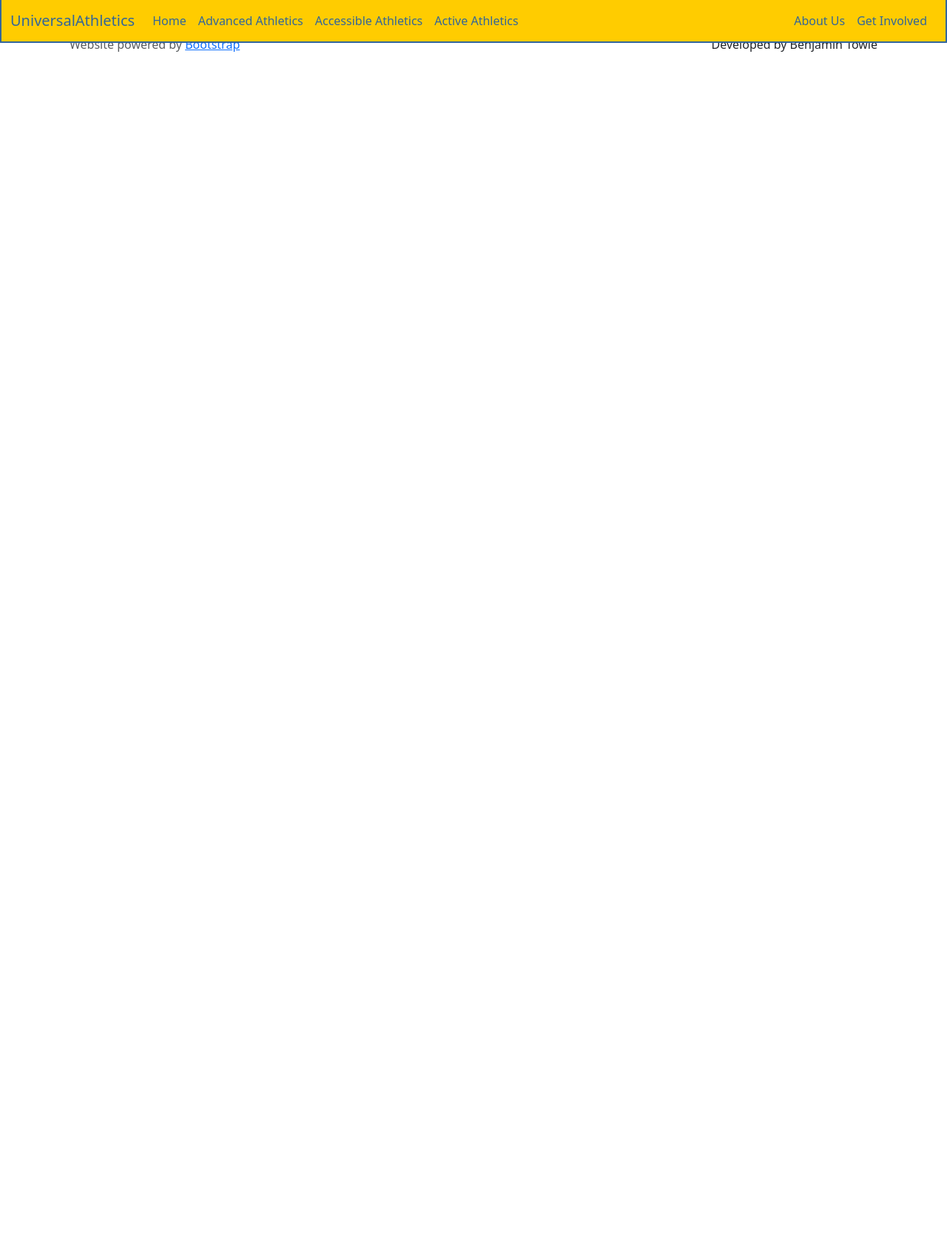
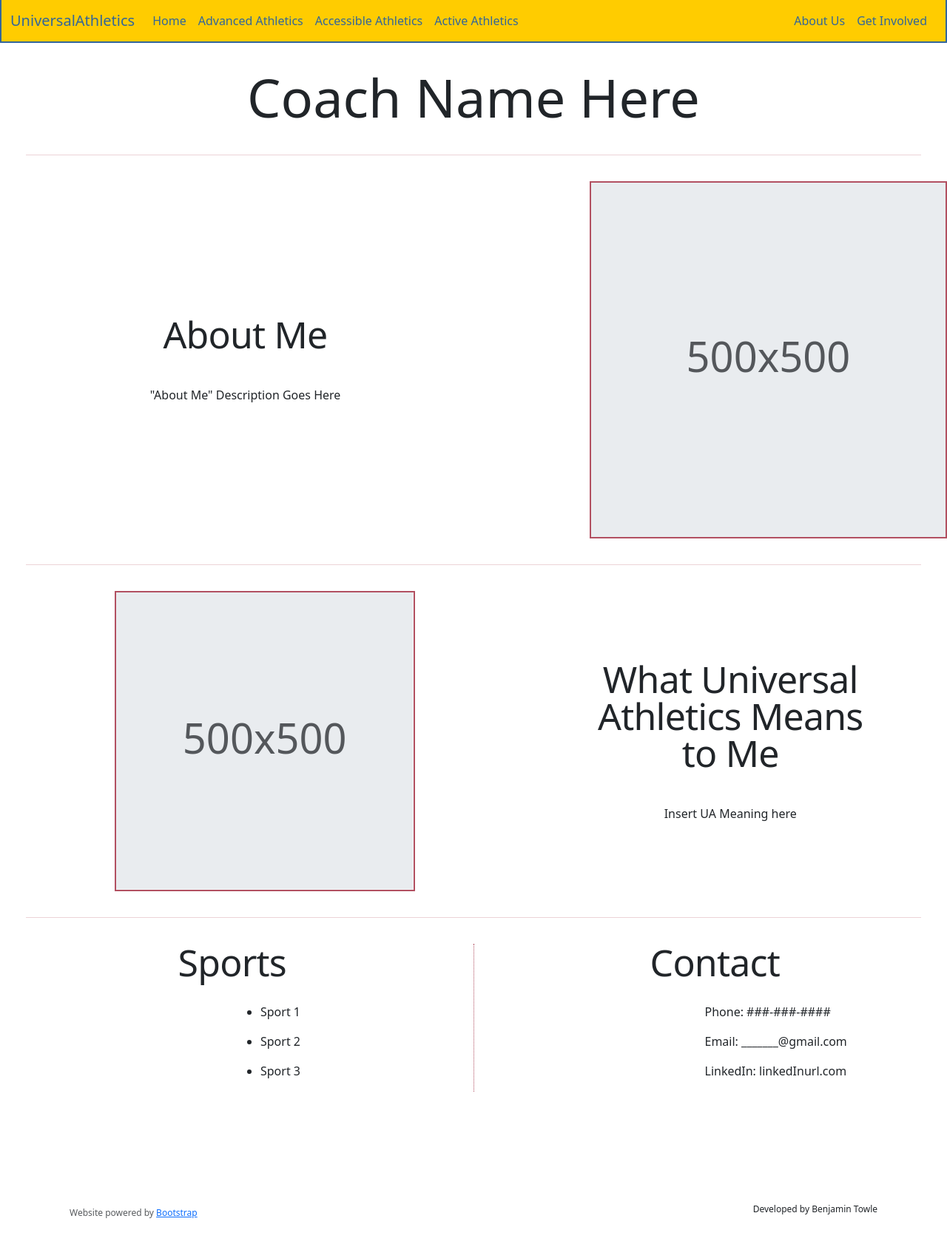
Before and after one commit to benjamintowle04/Universal-Athletics, a plain HTML site: page coach_spotlight.html in a window 1280 px wide. Shown: the whole page at 74% size. Before the commit the page ends 800 px from the top, so only its background shows below. Drawn offline with nearby package versions, Linux system fonts and the light colour scheme.

Commit message:
General layout of the coach info page is complete

```diff
--- /dev/null
+++ b/coach_spotlight.css
@@ -0,0 +1,216 @@
+/* GLOBAL STYLES
+-------------------------------------------------- */
+/* Padding below the footer and lighter body text */
+
+body {
+  padding-top: 3rem;
+  padding-bottom: 3rem;
+  color: rgb(var(--bs-tertiary-color-rgb));
+}
+
+
+/* CUSTOMIZE THE CAROUSEL
+-------------------------------------------------- */
+
+/* Carousel base class */
+.carousel {
+  margin-bottom: 4rem;
+}
+/* Since positioning the image, we need to help out the caption */
+.carousel-caption {
+  bottom: 3rem;
+  z-index: 10;
+}
+
+/* Declare heights because of positioning of img element */
+.carousel-item {
+  height: 32rem;
+}
+
+
+/* MARKETING CONTENT
+-------------------------------------------------- */
+
+/* Center align the text within the three columns below the carousel */
+.marketing .col-lg-4 {
+  margin-bottom: 1.5rem;
+  text-align: center;
+}
+/* rtl:begin:ignore */
+.marketing .col-lg-4 p {
+  margin-right: .75rem;
+  margin-left: .75rem;
+}
+/* rtl:end:ignore */
+
+
+/* Featurettes
+------------------------- */
+
+.featurette-divider {
+  margin: 5rem 0; /* Space out the Bootstrap <hr> more */
+}
+
+/* Thin out the marketing headings */
+/* rtl:begin:remove */
+.featurette-heading {
+  letter-spacing: -.05rem;
+}
+
+/* rtl:end:remove */
+
+/* RESPONSIVE CSS
+-------------------------------------------------- */
+
+@media (min-width: 40em) {
+  /* Bump up size of carousel content */
+  .carousel-caption p {
+    margin-bottom: 1.25rem;
+    font-size: 1.25rem;
+    line-height: 1.4;
+  }
+
+  .featurette-heading {
+    font-size: 50px;
+  }
+}
+
+@media (min-width: 62em) {
+  .featurette-heading {
+    margin-top: 7rem;
+  }
+}
+
+#myCarousel {
+  margin-bottom: 10px;
+}
+.row {
+  margin-top: 20px;
+}
+.h2 {
+  text-align: center;
+  margin-bottom: 45px;
+}
+
+.navbar-right {
+  margin-right: 5px;
+  align-items: right;
+}
+
+.coach-spotlight-description {
+  margin-bottom: 3px;
+}
+
+:root {
+  --ua-blue: #336699;
+  --ua-yellow: #FFCC00;
+  --ua-green: #669966;
+  --ua-pink: rgb(178, 80, 97);
+}
+
+.custom-navbar {
+  background-color: var(--ua-yellow);
+  border-bottom: 2px solid var(--ua-blue);
+  border-left: 2px solid var(--ua-blue);
+  border-right: 2px solid var(--ua-blue);
+
+}
+
+.nav-text {
+  color: var(--ua-blue);
+}
+
+.btn-primary {
+  background-color: var(--ua-green);
+  border: 2px solid var(--ua-green);
+}
+
+.btn-primary:hover {
+  background-color: var(--ua-blue);
+  border: 2px solid var(--ua-blue);
+
+}
+
+
+.navbar-brand:hover {
+  color: var(--ua-blue);
+}
+
+
+.bd-placeholder-img {
+  border: 2px solid var(--ua-pink);
+
+}
+
+footer {
+  margin-top: 150px;
+}
+
+.coach-footer-text {
+  font-size: 12px;
+}
+
+
+.container-coach-heading {
+  position: relative;
+}
+
+.coach-title {
+  margin-top: 40px;
+  text-align: center;
+}
+
+.featurette-divider {
+  color: var(--ua-pink);
+  margin: 35px;
+}
+
+.featurette-heading, .featurette-description{
+  text-align: center;
+  margin: auto;
+}
+
+.bd-placeholder-img {
+  align-self: center;
+}
+
+.row {
+  display: flex;
+  align-items: center;
+}
+
+.col {
+  flex: 1;
+}
+
+.col-text-left {
+  margin-right: 200px;
+  margin-left: 90px;
+}
+
+.svg-col-right {
+  margin-right: 0px;
+}
+
+.col-text-right {
+  margin-right: 90px;
+  margin-left: 200px;
+}
+
+.svg-col-left {
+  margin-left: 155px;
+}
+
+.col-sports {
+  border-right: 1px dotted var(--ua-pink);
+}
+
+.col-sports .featurette-list .list-container{
+  margin-top: 30px;
+  margin-left: 320px;
+}
+
+.contact-container {
+  margin-top: 30px;
+  margin-left: 300px;
+}
--- a/coach_spotlight.html
+++ b/coach_spotlight.html
@@ -1,19 +1,17 @@
-<!doctype html>
+<!DOCTYPE html>
 <html lang="en" data-bs-theme="auto">
-
     <head>
         <meta charset="utf-8">
         <meta name="viewport" content="width=device-width, initial-scale=1">
         <meta name="generator" content="Hugo 0.118.2">
         <title>Universal Athletics - Home</title>
-
         <link rel="canonical" href="https://getbootstrap.com/docs/5.3/examples/carousel/">
-    <link href="https://cdn.jsdelivr.net/npm/bootstrap@5.3.3/dist/css/bootstrap.min.css" rel="stylesheet"
-        integrity="sha384-QWTKZyjpPEjISv5WaRU9OFeRpok6YctnYmDr5pNlyT2bRjXh0JMhjY6hW+ALEwIH" crossorigin="anonymous">
-
-
-
-
+        <link
+            href="https://cdn.jsdelivr.net/npm/bootstrap@5.3.3/dist/css/bootstrap.min.css"
+            rel="stylesheet"
+            integrity="sha384-QWTKZyjpPEjISv5WaRU9OFeRpok6YctnYmDr5pNlyT2bRjXh0JMhjY6hW+ALEwIH"
+            crossorigin="anonymous"
+        >
         <style>
       .bd-placeholder-img {
         font-size: 1.125rem;
@@ -32,10 +30,11 @@
       .b-example-divider {
         width: 100%;
         height: 3rem;
-            background-color: rgba(0, 0, 0, .1);
-            border: solid rgba(0, 0, 0, .15);
+        background-color: rgba(0, 0, 0, 0.1);
+        border: solid rgba(0, 0, 0, 0.15);
         border-width: 1px 0;
-            box-shadow: inset 0 .5em 1.5em rgba(0, 0, 0, .1), inset 0 .125em .5em rgba(0, 0, 0, .15);
+        box-shadow: inset 0 0.5em 1.5em rgba(0, 0, 0, 0.1),
+          inset 0 0.125em 0.5em rgba(0, 0, 0, 0.15);
       }
 
       .b-example-vr {
@@ -45,7 +44,7 @@
       }
 
       .bi {
-            vertical-align: -.125em;
+        vertical-align: -0.125em;
         fill: currentColor;
       }
 
@@ -92,67 +91,182 @@
         display: block !important;
       }
         </style>
-
-
         <!-- Custom styles for this template -->
-    <link href="./index.css" rel="stylesheet">
+        <link href="./coach_spotlight.css" rel="stylesheet">
     </head>
-
     <body>
-    <script src="https://cdn.jsdelivr.net/npm/bootstrap@5.3.3/dist/js/bootstrap.min.js"
-        integrity="sha384-0pUGZvbkm6XF6gxjEnlmuGrJXVbNuzT9qBBavbLwCsOGabYfZo0T0to5eqruptLy"
-        crossorigin="anonymous"></script>
-
-
+        <script src="https://cdn.jsdelivr.net/npm/bootstrap@5.3.3/dist/js/bootstrap.min.js" integrity="sha384-0pUGZvbkm6XF6gxjEnlmuGrJXVbNuzT9qBBavbLwCsOGabYfZo0T0to5eqruptLy" crossorigin="anonymous"></script>
         <header id="navbar-header">
             <nav id="navigation" class="navbar navbar-expand-md navbar-dark fixed-top custom-navbar">
                 <div class="container-fluid">
                     <a class="navbar-brand nav-text">UniversalAthletics</a>
-                <button class="navbar-toggler" type="button" data-bs-toggle="collapse" data-bs-target="#navbarCollapse"
-                    aria-controls="navbarCollapse" aria-expanded="false" aria-label="Toggle navigation">
+                    <button
+                        class="navbar-toggler"
+                        type="button"
+                        data-bs-toggle="collapse"
+                        data-bs-target="#navbarCollapse"
+                        aria-controls="navbarCollapse"
+                        aria-expanded="false"
+                        aria-label="Toggle navigation"
+                    >
                         <span class="navbar-toggler-icon"></span>
                     </button>
                     <div class="collapse navbar-collapse" id="navbarCollapse">
                         <ul class="navbar-nav me-auto mb-2 mb-md-0">
                             <li class="nav-item">
-                            <a class="nav-link nav-text" aria-current="page" href="./index.html">Home</a>
+                                <a class="nav-link nav-text" aria-current="page" href="./index.html">
+                                    Home
+                                </a
+                >
                             </li>
                             <li class="nav-item">
-                            <a class="nav-link nav-text" aria-current="page" href="#">Advanced Athletics</a>
+                                <a class="nav-link nav-text" aria-current="page" href="#">
+                                    Advanced Athletics
+                                </a
+                >
                             </li>
                             <li class="nav-item">
                                 <a class="nav-link nav-text" href="#">Accessible Athletics</a>
                             </li>
                             <li class="nav-item">
-                            <a class="nav-link nav-text" aria-disabled="true">Active Athletics</a>
+                                <a class="nav-link nav-text" aria-disabled="true">
+                                    Active Athletics
+                                </a
+                >
                             </li>
                         </ul>
                         <ul class="navbar-nav navbar-right">
                             <li class="nav-item">
-                            <a class="nav-link nav-text" aria-current="page" href="#">About Us</a>
+                                <a class="nav-link nav-text" aria-current="page" href="#">
+                                    About Us
+                                </a
+                >
                             </li>
                             <li class="nav-item">
-                            <a class="nav-link nav-text" aria-current="page" href="#">Get Involved</a>
+                                <a class="nav-link nav-text" aria-current="page" href="#">
+                                    Get Involved
+                                </a
+                >
                             </li>
                         </ul>
                     </div>
                 </div>
             </nav>
         </header>
-
         <main>
-
+            <div class="container-coach-heading">
+                <h2 class="display-2 coach-title">Coach Name Here</h2>
+                <hr class="featurette-divider">
+            </div>
+            <div class="row">
+                <div class="col col-text-left">
+                    <h3 class="featurette-heading fw-normal lh-1" style="margin-bottom: 45px;">
+                        About Me
+                    </h3>
+                    <p class="featurette-description">
+                        "About Me" Description Goes Here
+                    </p>
+                </div>
+                <div class="col svg-col-right">
+                    <svg
+                        class="bd-placeholder-img bd-placeholder-img-lg featurette-image img-fluid mx-auto"
+                        width="500"
+                        height="500"
+                        xmlns="http://www.w3.org/2000/svg"
+                        role="img"
+                        aria-label="Placeholder: 500x500"
+                        preserveAspectRatio="xMidYMid slice"
+                        focusable="false"
+                        style="max-width: 100%; height: auto;"
+                    >
+                        <title>Placeholder</title>
+                        <rect width="100%" height="100%" fill="var(--bs-secondary-bg)"/>
+                        <text
+                            x="50%"
+                            y="50%"
+                            fill="var(--bs-secondary-color)"
+                            dy=".3em"
+                        >
+                            500x500
+                        </text>
+                    </svg>
+                </div>
+            </div>
+            <hr class="featurette-divider">
+            <div class="row">
+                <div class="col svg-col-left">
+                    <svg
+                        class="bd-placeholder-img bd-placeholder-img-lg featurette-image img-fluid mx-auto"
+                        width="500"
+                        height="500"
+                        xmlns="http://www.w3.org/2000/svg"
+                        role="img"
+                        aria-label="Placeholder: 500x500"
+                        preserveAspectRatio="xMidYMid slice"
+                        focusable="false"
+                        style="max-width: 100%; height: auto;"
+                    >
+                        <title>Placeholder</title>
+                        <rect width="100%" height="100%" fill="var(--bs-secondary-bg)"/>
+                        <text
+                            x="50%"
+                            y="50%"
+                            fill="var(--bs-secondary-color)"
+                            dy=".3em"
+                        >
+                            500x500
+                        </text>
+                    </svg>
+                </div>
+                <div class="col col-text-right">
+                    <h3 class="featurette-heading fw-normal lh-1" style="margin-bottom: 45px;">
+                        What Universal Athletics Means to Me
+                    </h3>
+                    <p class="featurette-description">
+                        Insert UA Meaning here
+                    </p>
+                </div>
+            </div>
+            <hr class="featurette-divider">
+            <div class="row">
+                <div class="col col-sports">
+                    <h2 class="featurette-heading fw-normal lh-1">Sports</h2>
+                    <div class="featurette-list">
+                        <div class="list-container">
+                            <ul>
+                                <li>
+                                    <p>Sport 1</p>
+                                </li>
+                                <li>
+                                    <p>Sport 2</p>
+                                </li>
+                                <li>
+                                    <p>Sport 3</p>
+                                </li>
+                            </ul>
+                        </div>
+                    </div>
+                </div>
+                <div class="col col-contact">
+                    <h2 class="featurette-heading fw-normal lh-1">Contact</h2>
+                    <div class="contact-container">
+                        <p class="contact-item">Phone: ###-###-####</p>
+                        <p class="contact-item">Email: _______@gmail.com</p>
+                        <p class="contact-item">LinkedIn: linkedInurl.com</p>
+                    </div>
+                </div>
+            </div>
             <!-- FOOTER -->
-        <footer class="container">
-            <!-- <p class="float-end"><a href="#">Back to top</a></p>
-            <p>&copy; 2017–2023 Company, Inc. &middot; <a href="#">Privacy</a> &middot; <a href="#">Terms</a></p> -->
-            <div class="container">
-                <span class="text-muted">Website powered by <a href="https://getbootstrap.com/">Bootstrap</a></span>
-                <p class="float-end">Developed by Benjamin Towle</p>
+            <footer class="container" id="coach-footer">
+                <div class="container" id="coach-footer-container">
+                    <span class="text-muted coach-footer-text">
+                        Website powered by
+                        <a href="https://getbootstrap.com/">Bootstrap</a>
+                    </span
+          >
+                    <p class="float-end coach-footer-text">Developed by Benjamin Towle</p>
                 </div>
             </footer>
         </main>
-
     </body>
-
 </html>
```
Also changed, not shown: coach_data.json (added, +104 -0 lines), index.html (+5 -25 lines), coach-spotlight.js (deleted), coach_spotlight.js (added). Lines whose indentation alone changed are shown as unchanged.
